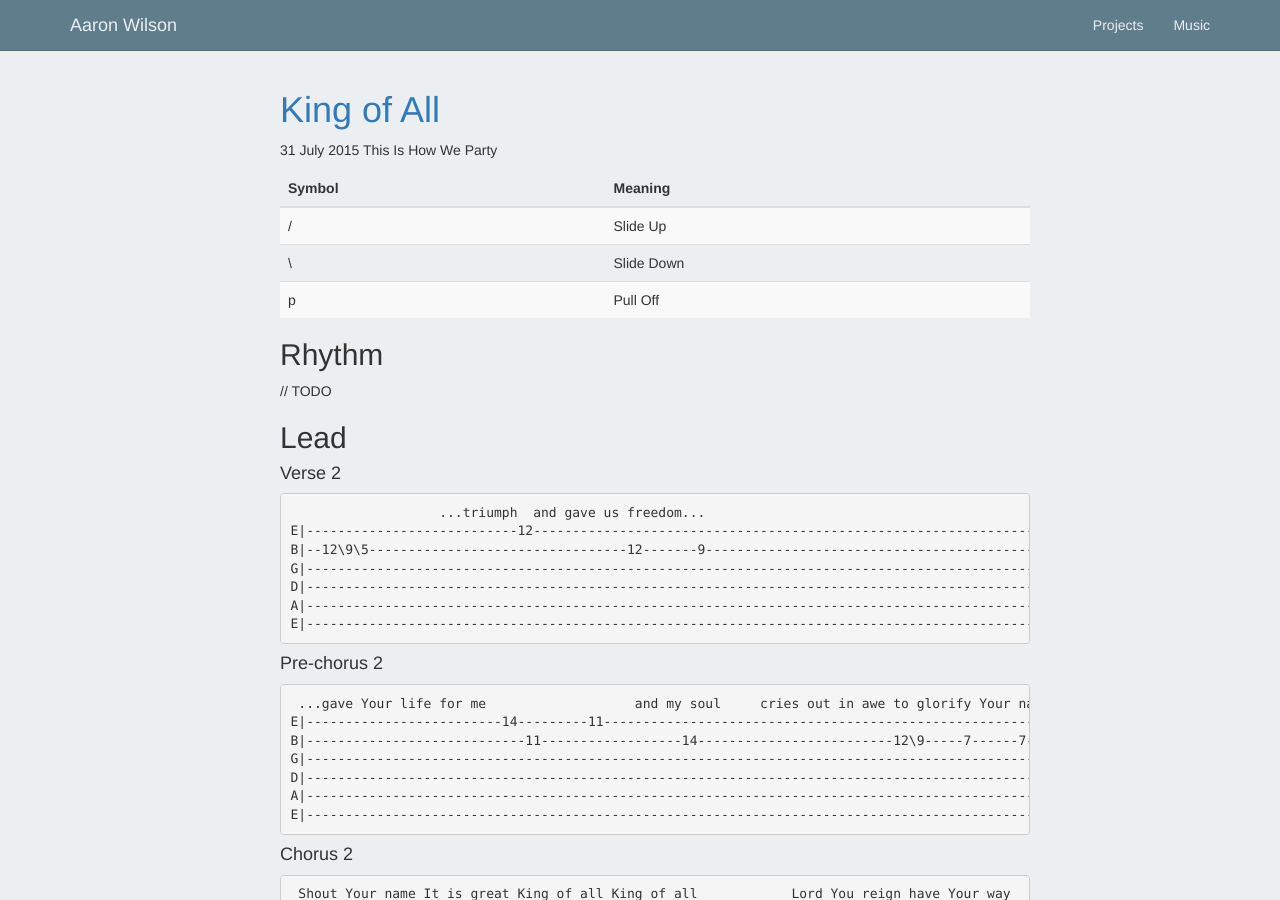
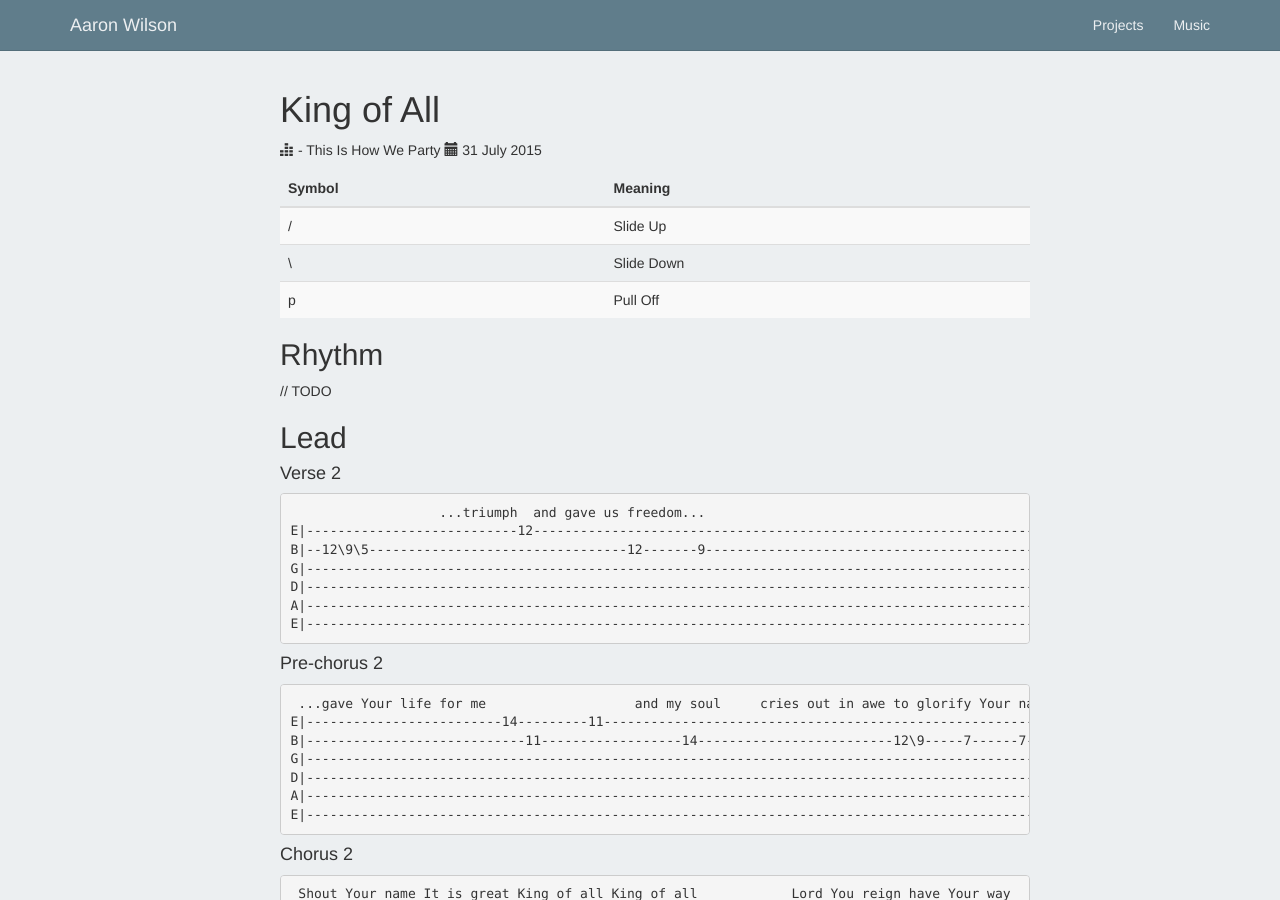
Before and after one commit to aarontwf/limebyte.github.io, a Jekyll site: the page built from _posts/2015-07-31-king-of-all.html, in a window 1280 px wide and 900 px high. Built offline with Jekyll 4.4.1, drawn with Linux system fonts in a browser that asks for light colours; nearby versions of some CDN libraries.

Commit message:
Update post.html

```diff
--- a/_layouts/post.html
+++ b/_layouts/post.html
@@ -5,20 +5,17 @@ layout: default
   <div class="row">
     <div class="col-md-8 col-md-offset-2">
       <header>
-        <h1><a href="{{ page.url }}">{{ page.title }}</a></h1>
+        <h1>{{ page.title }}</h1>
       </header>
 
       <nav>
         <span class="field">
-          <i class="fa fa-list-ul"></i>
-          <span>{{ page.author }}</span>
+          <span class="glyphicon glyphicon-equalizer"></span>
+          {{ page.author }} - {{ page.album }}
         </span>
         <span class="field">
-          <i class="fa fa-calendar"></i>{{ page.date | date_to_long_string }}
-        </span>
-        <span class="field">
-          <i class="fa fa-tags"></i>
-          <span>{{ page.album }}</span>
+          <span class="glyphicon glyphicon-calendar"></span>
+          {{ page.date | date_to_long_string }}
         </span>
       </nav>
 
```
